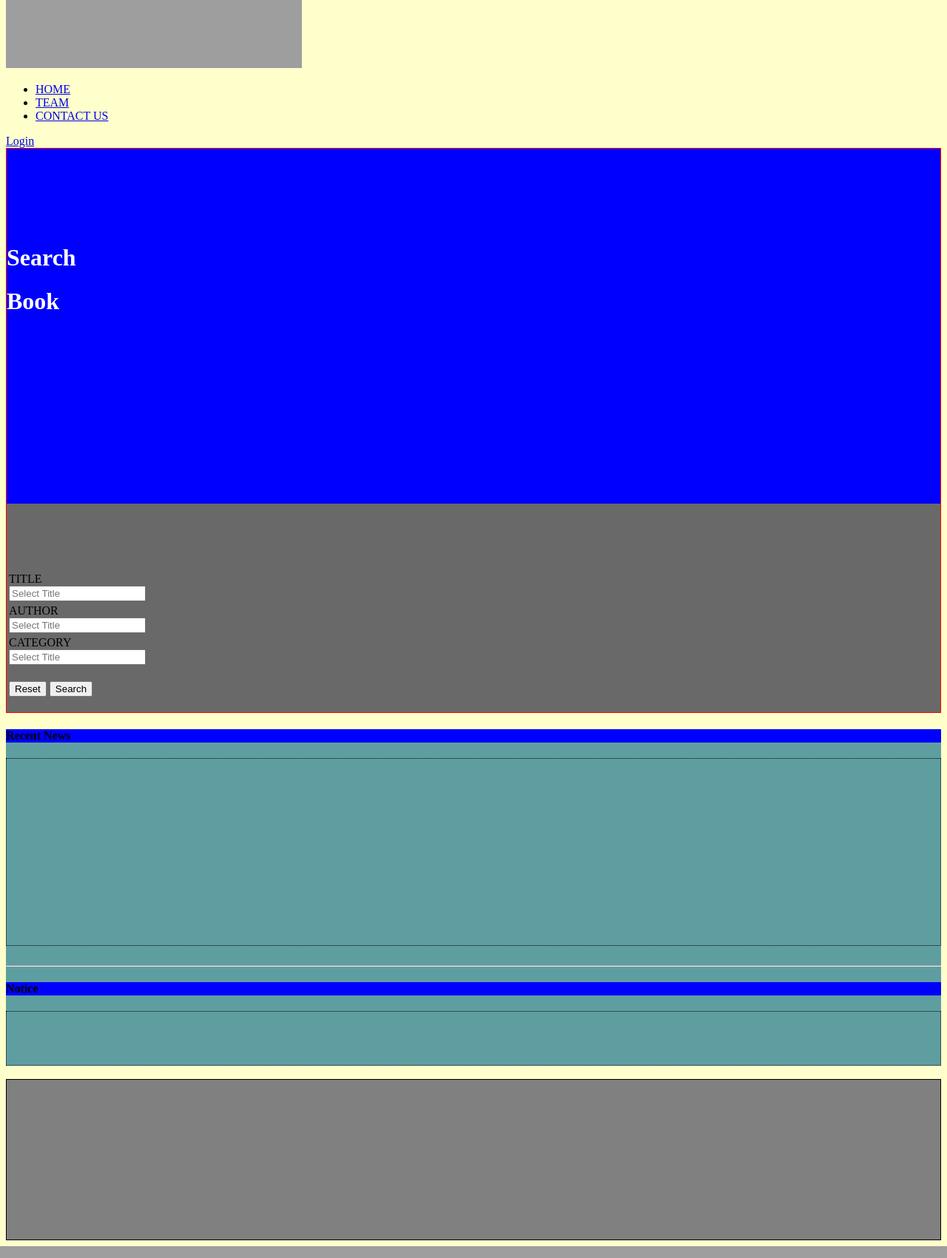
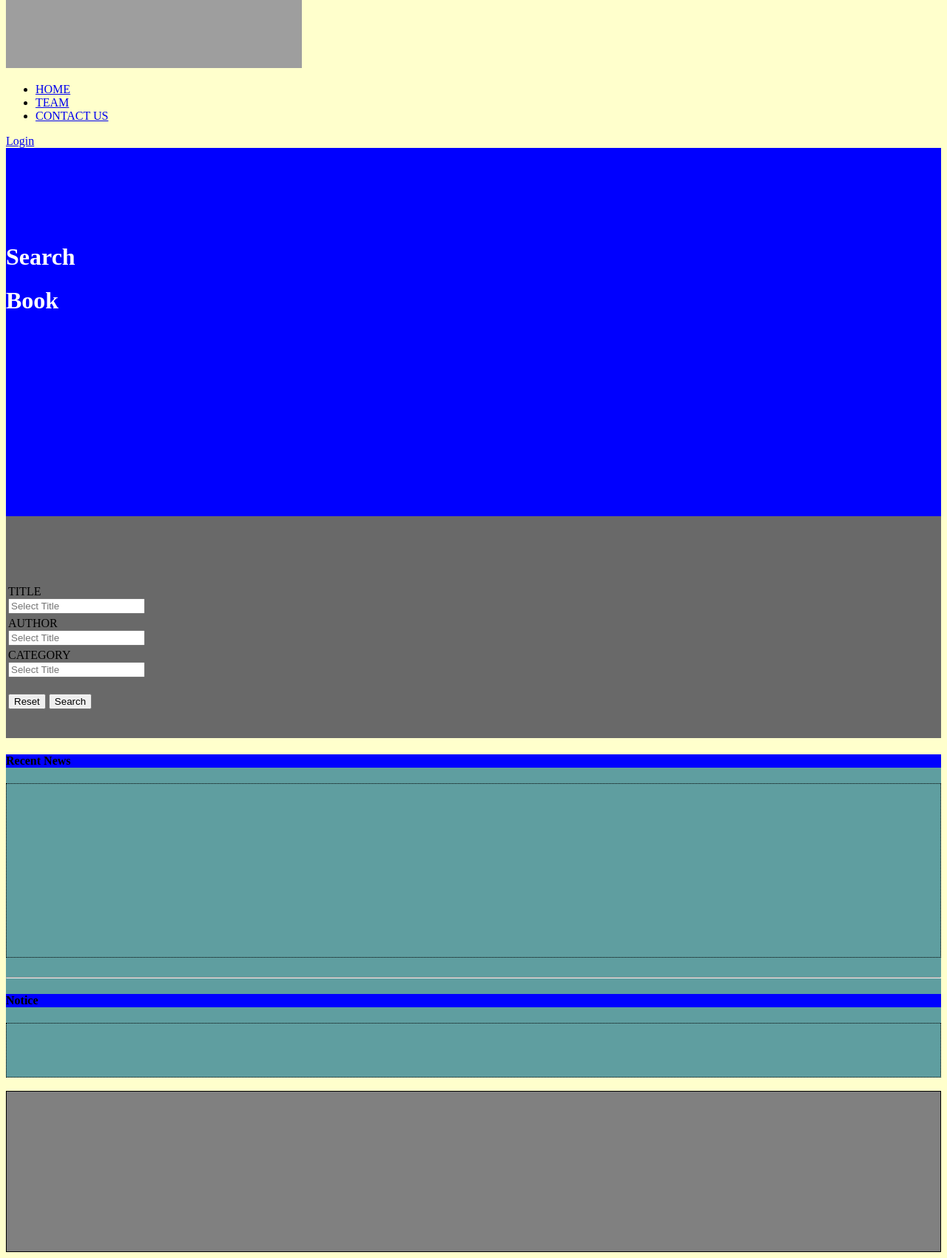
Before and after one commit to sonamagrawal/E-Library, a PHP site: page / in a window 1280 px wide. Shown: the part 1168-2869 px from the top of the page at 74% size. Run offline with PHP 8.4, Linux system fonts and the light colour scheme; data comes from the database, SQL or seed files in the repository; some libraries are stand-ins or nearby versions; grey boxes are pictures that could not be loaded.

Commit message:
Adjusting the height of second container from top

```diff
--- a/resources/index.php
+++ b/resources/index.php
@@ -25,12 +25,12 @@ $category_list = '[' . rtrim($category, ",") . ']';
 <body style="background-color: #ffffcc">
 
 <?php
-include_once('header.html') ;
+include_once('header.html');
 ?>
 
 <div class="container-fluid">
 	<div class="row-fluid">
-		<div class="span9 well" style="border:1px solid red;">
+		<div class="span9">
 			<div class="span1">
 			</div>
 			<div class="span5 book-view-left" style="background-color: blue">
@@ -51,6 +51,7 @@ include_once('header.html') ;
 						<h1><strong>Book</strong></h1>
 					</div>
 				</div>
+				<br>
 				<br>
 				<br>
 				<br>
@@ -157,6 +158,7 @@ include_once('header.html') ;
 					</div>
 				</div>
 				<br>
+				<br>
 			</div>
 			<div class="span1">
 			</div>
@@ -169,7 +171,6 @@ include_once('header.html') ;
 			</div>
 			<div class="row-fluid">
 				<div class="span12 text-center" style="border: 1px dotted #000000">
-					<br>
 					<br>
 					<br>
 					<br>
```
